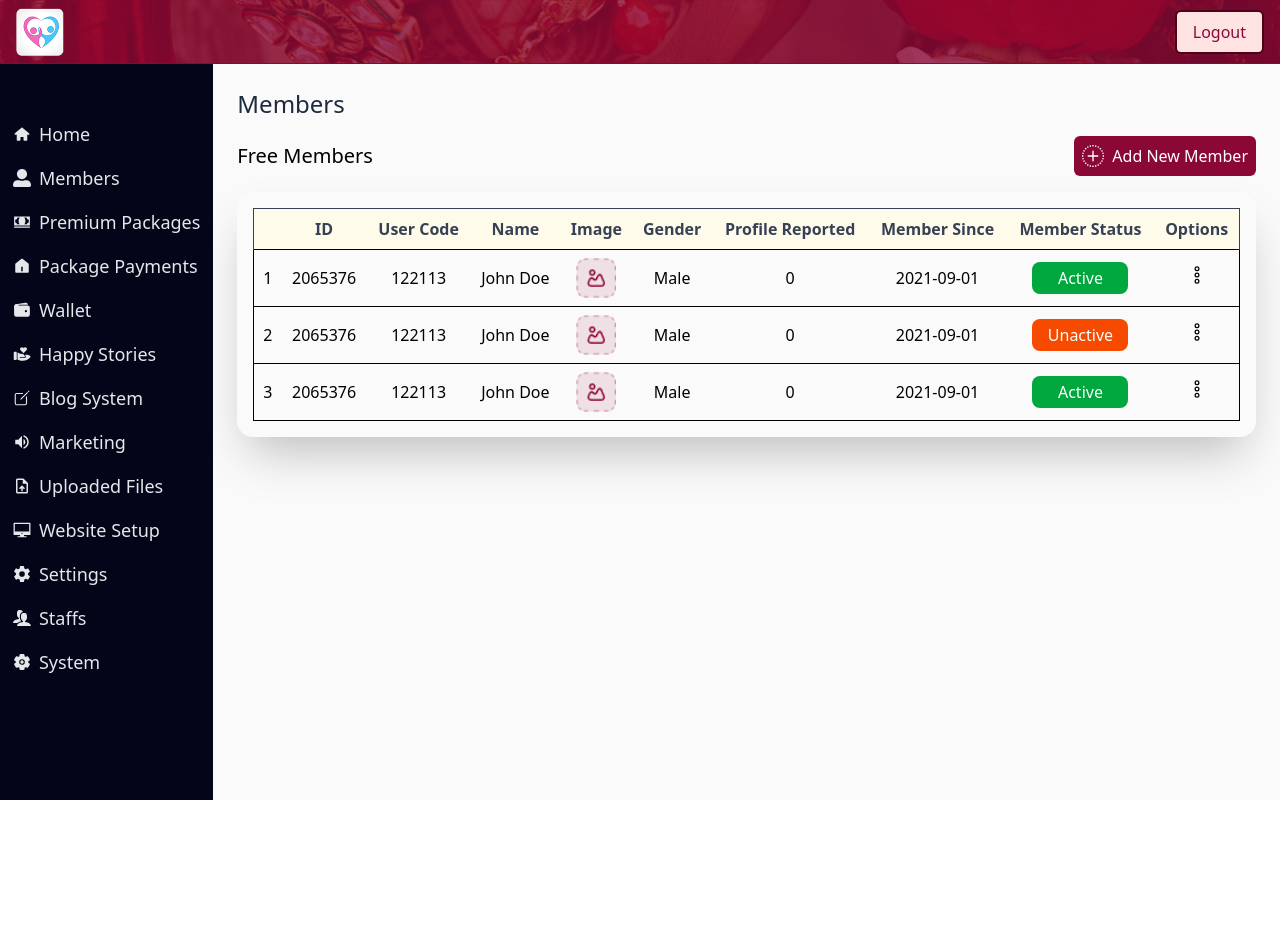
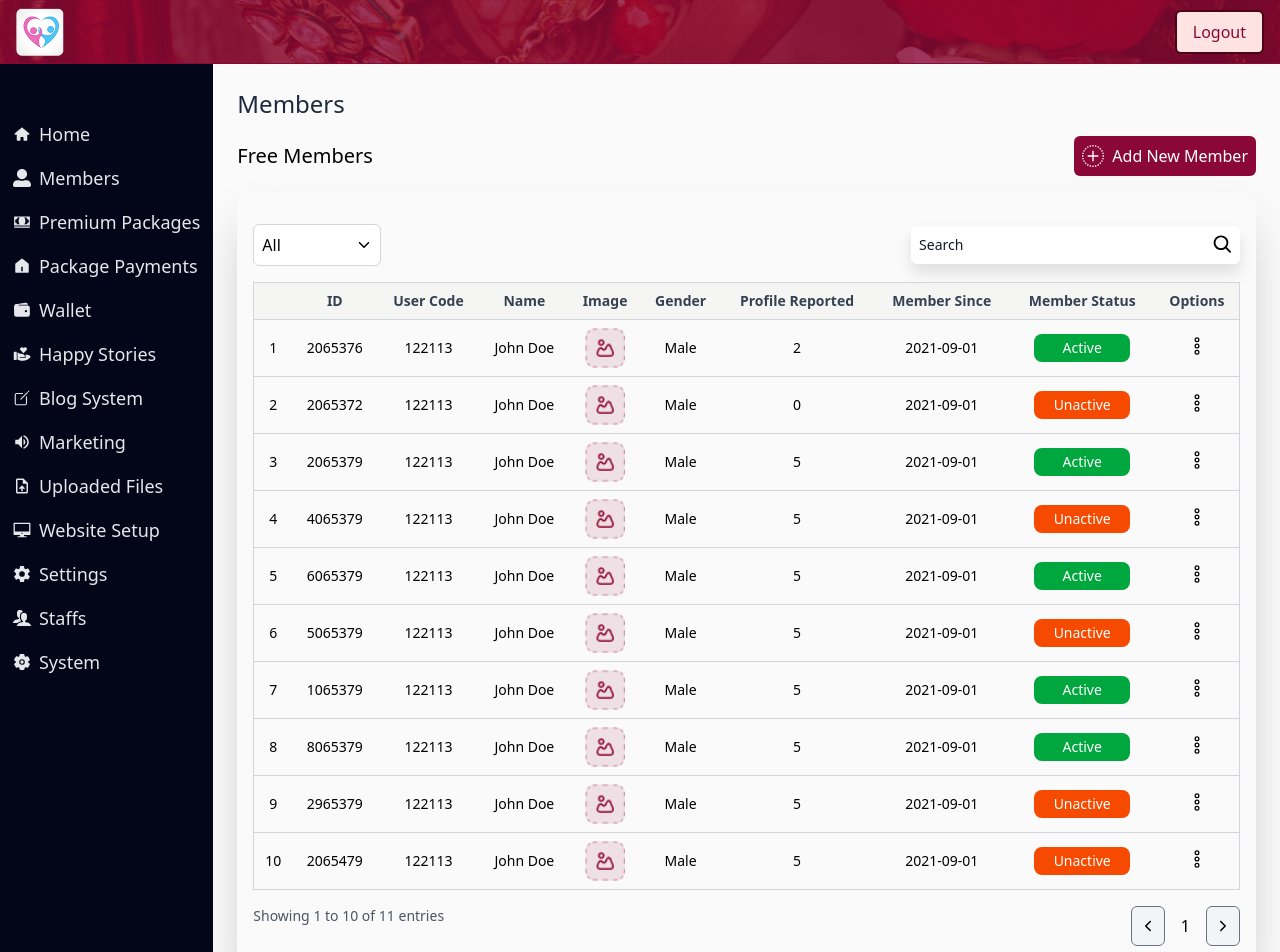
Before and after one commit to iamshreyashjain/JainShadiAdminPanel, a React (Vite) app: page /home/members in a window 1280 px wide. Shown: the top 952 px of the page. Before the commit the page ends 800 px from the top, so only its background shows below. Built offline with nearby package versions, Linux system fonts and the light colour scheme; sample sign-in values are in the browser's storage.

Commit message:
Pagination+Table Completed+

```diff
--- a/index.html
+++ b/index.html
@@ -7,6 +7,9 @@
       type="image/svg+xml"
       href="/src/assets/Images/ShadiPanel_Logo.png"
     />
+    <link rel="preconnect" href="https://fonts.googleapis.com">
+    <link rel="preconnect" href="https://fonts.gstatic.com" crossorigin>
+    <link href="https://fonts.googleapis.com/css2?family=Inconsolata:wght@200..900&display=swap" rel="stylesheet">
     <meta name="viewport" content="width=device-width, initial-scale=1.0" />
     <title>Shadi Admin Panel</title>
   </head>
--- a/src/Components/Members/Members.jsx
+++ b/src/Components/Members/Members.jsx
@@ -1,8 +1,11 @@
-import { BsPlusCircleDotted } from "react-icons/bs";
+import { useState } from "react";
 import MembersTitle from "./MembersTitle/MembersTitle";
 import imgIcon from "../../assets/Images/imgIcon.png";
-
+import { BsPlusCircleDotted } from "react-icons/bs";
+import { IoIosArrowDown } from "react-icons/io";
 import { PiDotsThreeOutlineVertical } from "react-icons/pi";
+import { CgSearch } from "react-icons/cg";
+import Pagination from "../Pagination";
 
 function Members() {
   const data = [
@@ -13,13 +16,13 @@ function Members() {
       name: "John Doe",
       img: imgIcon,
       gender: "Male",
-      profileReported: 0,
+      profileReported: 2,
       memberSince: "2021-09-01",
       memberStatus: "Active",
     },
     {
       key: 2,
-      id: 2065376,
+      id: 2065372,
       userCode: 122113,
       name: "John Doe",
       img: imgIcon,
@@ -30,31 +33,143 @@ function Members() {
     },
     {
       key: 3,
-      id: 2065376,
+      id: 2065379,
       userCode: 122113,
       name: "John Doe",
       img: imgIcon,
       gender: "Male",
-      profileReported: 0,
+      profileReported: 5,
       memberSince: "2021-09-01",
       memberStatus: "Active",
     },
+    {
+      key: 4,
+      id: 4065379,
+      userCode: 122113,
+      name: "John Doe",
+      img: imgIcon,
+      gender: "Male",
+      profileReported: 5,
+      memberSince: "2021-09-01",
+      memberStatus: "Unactive",
+    },
+    {
+      key: 5,
+      id: 6065379,
+      userCode: 122113,
+      name: "John Doe",
+      img: imgIcon,
+      gender: "Male",
+      profileReported: 5,
+      memberSince: "2021-09-01",
+      memberStatus: "Active",
+    },
+    {
+      key: 6,
+      id: 5065379,
+      userCode: 122113,
+      name: "John Doe",
+      img: imgIcon,
+      gender: "Male",
+      profileReported: 5,
+      memberSince: "2021-09-01",
+      memberStatus: "Unactive",
+    },
+    {
+      key: 7,
+      id: 1065379,
+      userCode: 122113,
+      name: "John Doe",
+      img: imgIcon,
+      gender: "Male",
+      profileReported: 5,
+      memberSince: "2021-09-01",
+      memberStatus: "Active",
+    },
+    {
+      key: 8,
+      id: 8065379,
+      userCode: 122113,
+      name: "John Doe",
+      img: imgIcon,
+      gender: "Male",
+      profileReported: 5,
+      memberSince: "2021-09-01",
+      memberStatus: "Active",
+    },
+    {
+      key: 9,
+      id: 2965379,
+      userCode: 122113,
+      name: "John Doe",
+      img: imgIcon,
+      gender: "Male",
+      profileReported: 5,
+      memberSince: "2021-09-01",
+      memberStatus: "Unactive",
+    },
+    {
+      key: 10,
+      id: 2065479,
+      userCode: 122113,
+      name: "John Doe",
+      img: imgIcon,
+      gender: "Male",
+      profileReported: 5,
+      memberSince: "2021-09-01",
+      memberStatus: "Unactive",
+    },
+    {
+      key: 11,
+      id: 2065479,
+      userCode: 122113,
+      name: "John Doe",
+      img: imgIcon,
+      gender: "Male",
+      profileReported: 5,
+      memberSince: "2021-09-01",
+      memberStatus: "Unactive",
+    },
   ];
+
+  const [currentData, setCurrentData] = useState(data);
+  const [visibleDropdown, setVisibleDropdown] = useState(null);
+
+  const handleMouseEnter = (id) => {
+    setVisibleDropdown(id);
+  };
+
+  const handleMouseLeave = () => {
+    setVisibleDropdown(null);
+  };
 
   return (
     <>
       <MembersTitle />
       <div className="flex justify-between items-center m-4">
-        <span className="text-xl ">Free Members</span>
+        <span className="text-xl font-medium ">Free Members</span>
         <button className="flex items-center bg-rose-900 text-white p-2 gap-2 rounded-md">
           <BsPlusCircleDotted size={22} />
           Add New Member
         </button>
       </div>
+
       <div className="overflow-x-auto m-4 rounded-2xl p-4 shadow-2xl">
+        <div className="flex justify-between items-center ">
+          <div className="flex p-2 bg-white border border-gray-300 items-center w-32 justify-between my-4 rounded-md ">
+            <span>All</span>
+            <IoIosArrowDown />
+          </div>
+
+          <div className="flex p-2 bg-white drop-shadow-xl items-center w-4/12 justify-between my-4 rounded-md ">
+            <span className="text-sm text-gray-900 font-thin">Search</span>
+            <CgSearch size={22} />
+          </div>
+        </div>
+
         <table className="table-auto w-full">
-          <thead className=" text-gray-700">
-            <tr className="text-center bg-amber-50 border border-b-0  ">
+          <thead className="text-gray-700">
+            <tr className="text-center text-sm bg-stone-100 border border-gray-300 border-b-0">
               <th className="p-2 "></th>
               <th className="p-2 ">ID</th>
               <th className="p-2 ">User Code</th>
@@ -68,44 +183,51 @@ function Members() {
             </tr>
           </thead>
 
-          {/* Table Body */}
-          <tbody className="">
-            {data.map((item, index) => (
-              <tr key={item.id} className="text-center border ">
-                <td className="p-2 ">{index + 1}</td>
-                <td className="p-2 ">{item.id}</td>
-                <td className="p-2 ">{item.userCode}</td>
-                <td className="p-2 ">{item.name}</td>
-                <td className="p-2 ">
-                  <img
-                    src={item.img}
-                    alt="Profile"
-                    className="w-10 h-10 rounded-md mx-auto"
-                  />
+          <tbody>
+            {currentData.map((item, index) => (
+              <tr key={item.id} className="text-center border border-gray-300 text-sm">
+                <td className="p-2">{index + 1}</td>
+                <td className="p-2">{item.id}</td>
+                <td className="p-2">{item.userCode}</td>
+                <td className="p-2">{item.name}</td>
+                <td className="p-2">
+                  <img src={item.img} alt="Profile" className="w-10 h-10 rounded-md mx-auto" />
                 </td>
-                <td className="p-2 ">{item.gender}</td>
-                <td className="p-2 ">{item.profileReported}</td>
-                <td className="p-2 ">{item.memberSince}</td>
+                <td className="p-2">{item.gender}</td>
+                <td className="p-2">{item.profileReported}</td>
+                <td className="p-2">{item.memberSince}</td>
                 <td>
                   <button
-                    className={`px-2 py-1  font-light text-white min-w-24  rounded-lg ${
-                      item.memberStatus === "Active"
-                        ? "bg-green-600"
-                        : "bg-orange-600"
-                    }`}
+                    className={`px-2 py-1 font-light text-white min-w-24 rounded-lg ${item.memberStatus === "Active" ? "bg-green-600" : "bg-orange-600"
+                      }`}
                   >
                     {item.memberStatus}
                   </button>
                 </td>
-                <td className="p-2 ">
-                  <button className="" onClick={(e) => e.preventDefault()}>
-                    <PiDotsThreeOutlineVertical size={20} />
-                  </button>
+                <td className="p-2 relative">
+                  <div
+                    className="inline-block"
+                    onMouseEnter={() => handleMouseEnter(item.id)}
+                    onMouseLeave={handleMouseLeave}
+                  >
+                    <PiDotsThreeOutlineVertical size={20} className="cursor-pointer" />
+                    {visibleDropdown === item.id && (
+                      <div className="absolute right-0 w-32 bg-white border shadow-lg rounded-md z-10">
+                        <ul className="py-2 text-sm text-gray-700">
+                          <li className=" hover:bg-gray-100 cursor-pointer">View</li>
+                          <li className=" hover:bg-gray-100 cursor-pointer">Edit</li>
+                          <li className=" hover:bg-gray-100 cursor-pointer">Block</li>
+                        </ul>
+                      </div>
+                    )}
+                  </div>
                 </td>
               </tr>
             ))}
           </tbody>
         </table>
+        <Pagination data={data} itemsPerPage={10} onPageChange={setCurrentData} />
+
       </div>
     </>
   );
--- /dev/null
+++ b/src/Components/Pagination.jsx
@@ -0,0 +1,48 @@
+import { useState, useEffect } from "react";
+import { IoIosArrowBack, IoIosArrowForward } from "react-icons/io";
+
+export default function Pagination({ data, itemsPerPage, onPageChange }) {
+    const [currentPage, setCurrentPage] = useState(1);
+
+    // Calculate total pages
+    const totalPages = Math.ceil(data.length / itemsPerPage);
+
+    // Get current page data
+    const startIndex = (currentPage - 1) * itemsPerPage;
+    const endIndex = startIndex + itemsPerPage;
+    const currentData = data.slice(startIndex, endIndex);
+
+
+    useEffect(() => {
+        onPageChange(currentData);
+    }, [currentPage]);
+
+    return (
+        <div className="flex justify-between space-x-4 my-4">
+            <span className="text-gray-600 text-sm font-medium">
+                Showing {startIndex + 1} to {Math.min(endIndex, data.length)} of {data.length} entries
+            </span>
+            <div className="flex ">
+                <button
+                    onClick={() => setCurrentPage((prev) => Math.max(prev - 1, 1))}
+                    disabled={currentPage === 1}
+                    className="  px-2 bg-gray-100 border-gray-500 border rounded-md "
+                >
+                    <IoIosArrowBack />
+                </button>
+
+                <span className="px-4 py-2">
+                    {currentPage}
+                </span>
+
+                <button
+                    onClick={() => setCurrentPage((prev) => Math.min(prev + 1, totalPages))}
+                    disabled={currentPage === totalPages}
+                    className="  px-2 bg-gray-100 border-gray-500 border rounded-md "
+                >
+                    <IoIosArrowForward />
+                </button>
+            </div>
+        </div>
+    );
+}
--- a/src/Components/SideBarBase/Sidebar.jsx
+++ b/src/Components/SideBarBase/Sidebar.jsx
@@ -104,7 +104,7 @@ export default function Sidebar() {
     <>
       <div className="sticky top-0 overflow-scroll w-2/12 bg-slate-950">
         <ul className="text-gray-200 grid items-center justify-center mt-12">
-          {siderbarLinks.map(({ name, link, logo, index }) => (
+          {siderbarLinks.map(({ name, link, logo }, index) => (
             <li>
               <Link
                 className="flex items-center  gap-2 text-lg  hover:bg-slate-700 p-2 rounded-lg"
--- a/src/index.css
+++ b/src/index.css
@@ -1,5 +1,15 @@
+
 @import "tailwindcss";
 
 input[type="checkbox"]:checked {
   accent-color: oklch(0.41 0.159 10.272);
 }
+
+.inconsolata-200 {
+  font-family: "Inconsolata", monospace;
+  font-optical-sizing: auto;
+  font-weight: 900;
+  font-style: normal;
+  font-variation-settings:
+    "wdth" 100;
+}
```
